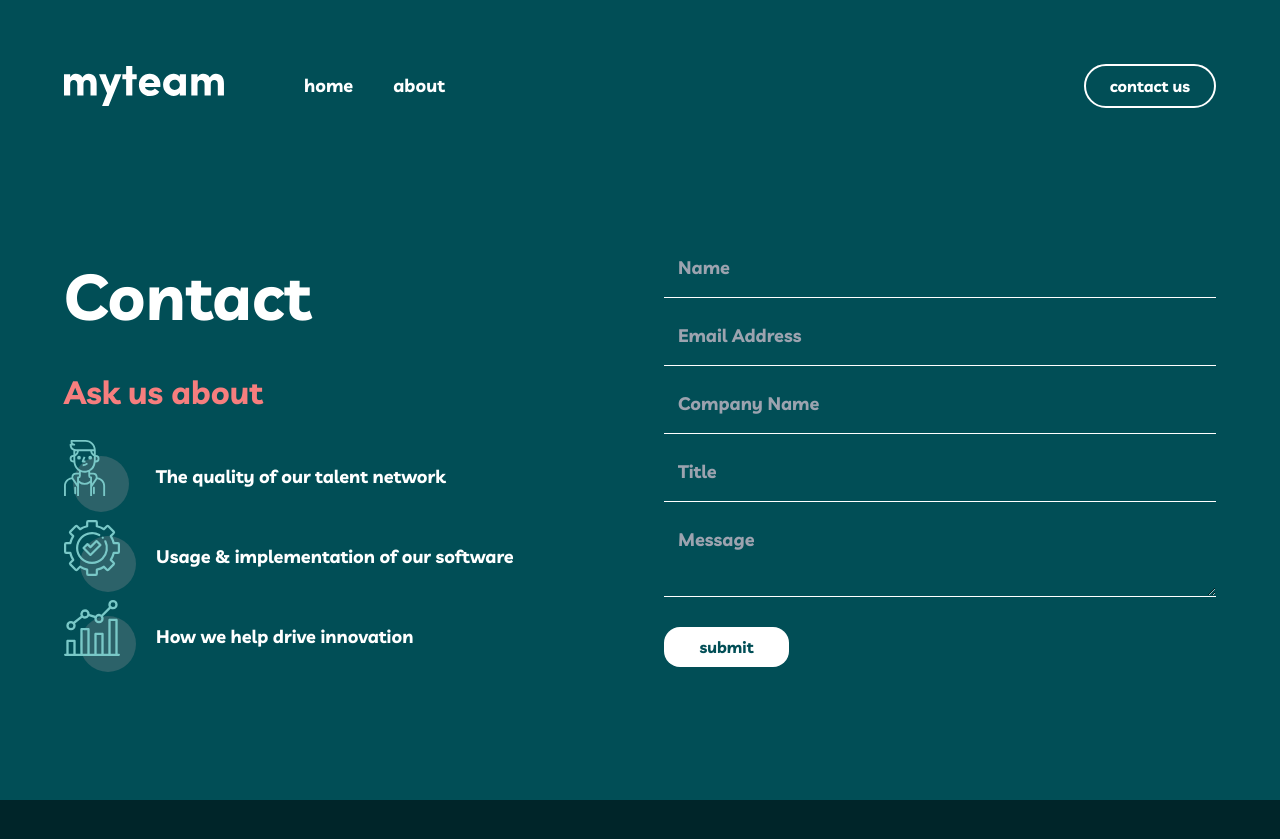
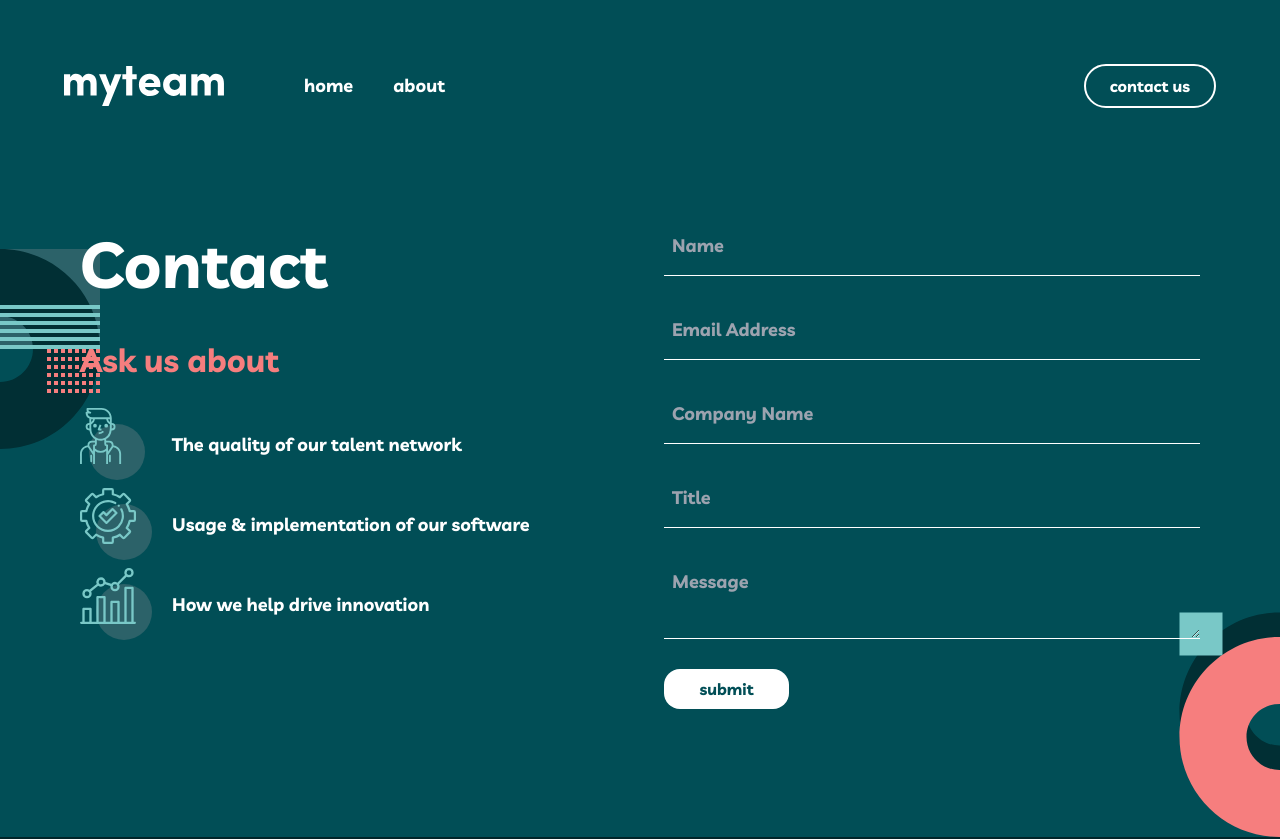
Before and after one commit to brandonmitchell217/myteam, a Next.js app: page /contact in a window 1280 px wide. Shown: the top 839 px of the page. Built offline with nearby package versions, Linux system fonts and the light colour scheme.

Commit message:
[fix]: contact updates

```diff
--- a/components/ContactLanding.tsx
+++ b/components/ContactLanding.tsx
@@ -1,9 +1,27 @@
+"use client";
 import React from "react";
 import PersonIcon from "../public/icon-person.svg";
 import CogIcon from "../public/icon-cog.svg";
 import ChartIcon from "../public/icon-chart.svg";
+import BgLeft from "../public/bg-pattern-about-2-contact-1.svg";
+import BgRight from "../public/bg-pattern-contact-2.svg";
+import styled from "styled-components";
 
 export default function ContactLanding() {
+  const LeftImage = styled.div(() => ({
+    position: "absolute",
+    top: "25%",
+    left: "-100px",
+    zIndex: 2,
+    transform: "translateY(-25%)",
+  }));
+  const RightImage = styled.div(() => ({
+    position: "absolute",
+    bottom: "0",
+    right: "-100px",
+    zIndex: 2,
+  }));
+
   const props = [
     {
       icon: <PersonIcon width={72} height={72} />,
@@ -19,12 +37,15 @@ export default function ContactLanding() {
     },
   ];
   const inputStyles =
-    "w-full bg-transparent font-semibold text-[18px] border-b border-white pb-[16px] pl-[14px]";
+    "w-full bg-transparent font-semibold text-[18px] border-b border-white py-4 pl-2 outline-baked";
 
   return (
-    <section className="relative bg-sherpa pt-8 pb-32 md:py-32">
-      <div className="max-w-6xl m-auto relative z-10 px-4 sm:px-8 md:px-4 lg:px-0">
-        <div className="flex flex-col md:flex-row justify-center items-center gap-12">
+    <section className="relative bg-sherpa pt-8 pb-32 md:pt-24">
+      <LeftImage>
+        <BgLeft height={200} width={200} />
+      </LeftImage>
+      <div className="max-w-6xl m-auto relative z-10 px-4 sm:px-8 md:px-4">
+        <div className="flex flex-col md:flex-row justify-center items-center md:items-stretch gap-12">
           <div className="flex-1 space-y-6">
             <h1 className="font-bold text-[64px]">Contact</h1>
             <h2 className="font-bold text-[32px] text-flory">Ask us about</h2>
@@ -93,6 +114,9 @@ export default function ContactLanding() {
           </div>
         </div>
       </div>
+      <RightImage>
+        <BgRight height={225} width={201} />
+      </RightImage>
     </section>
   );
 }
```
